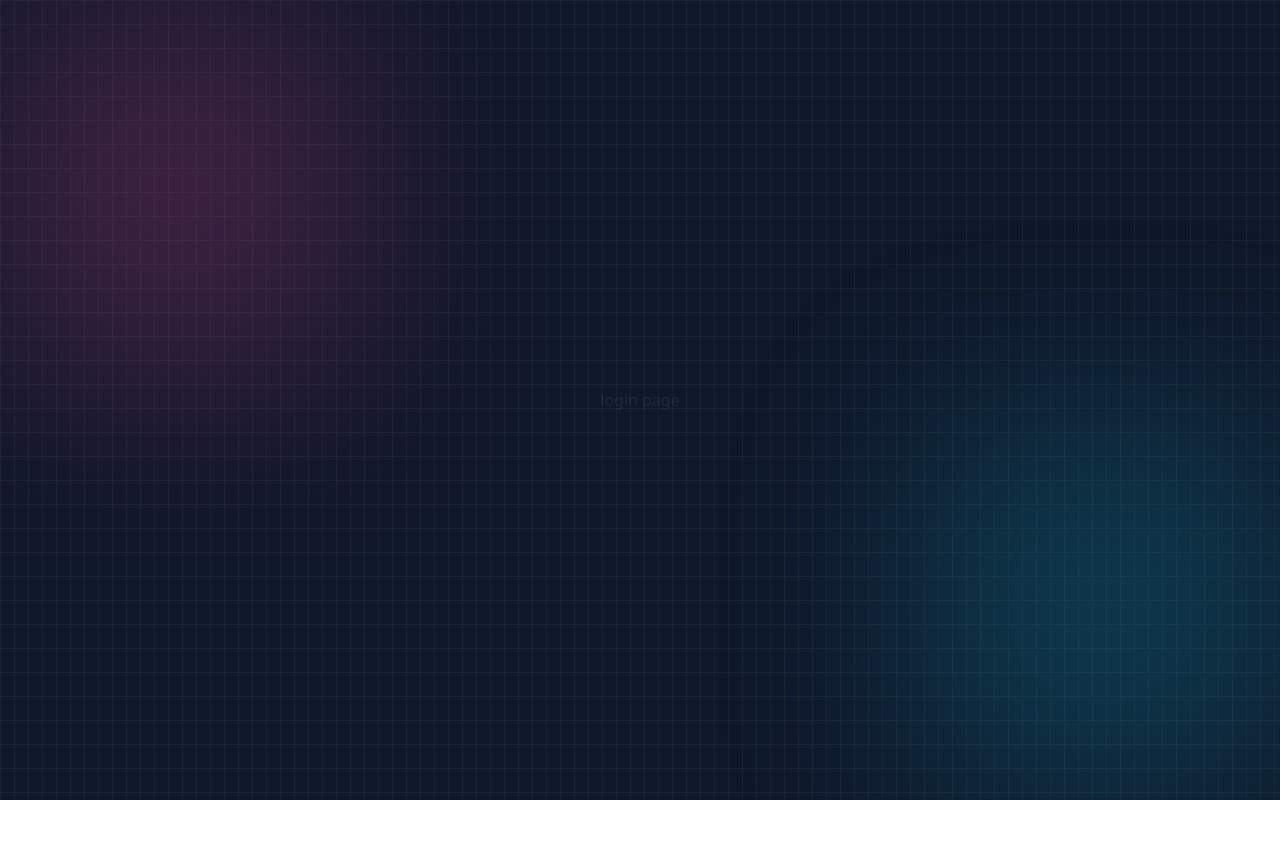
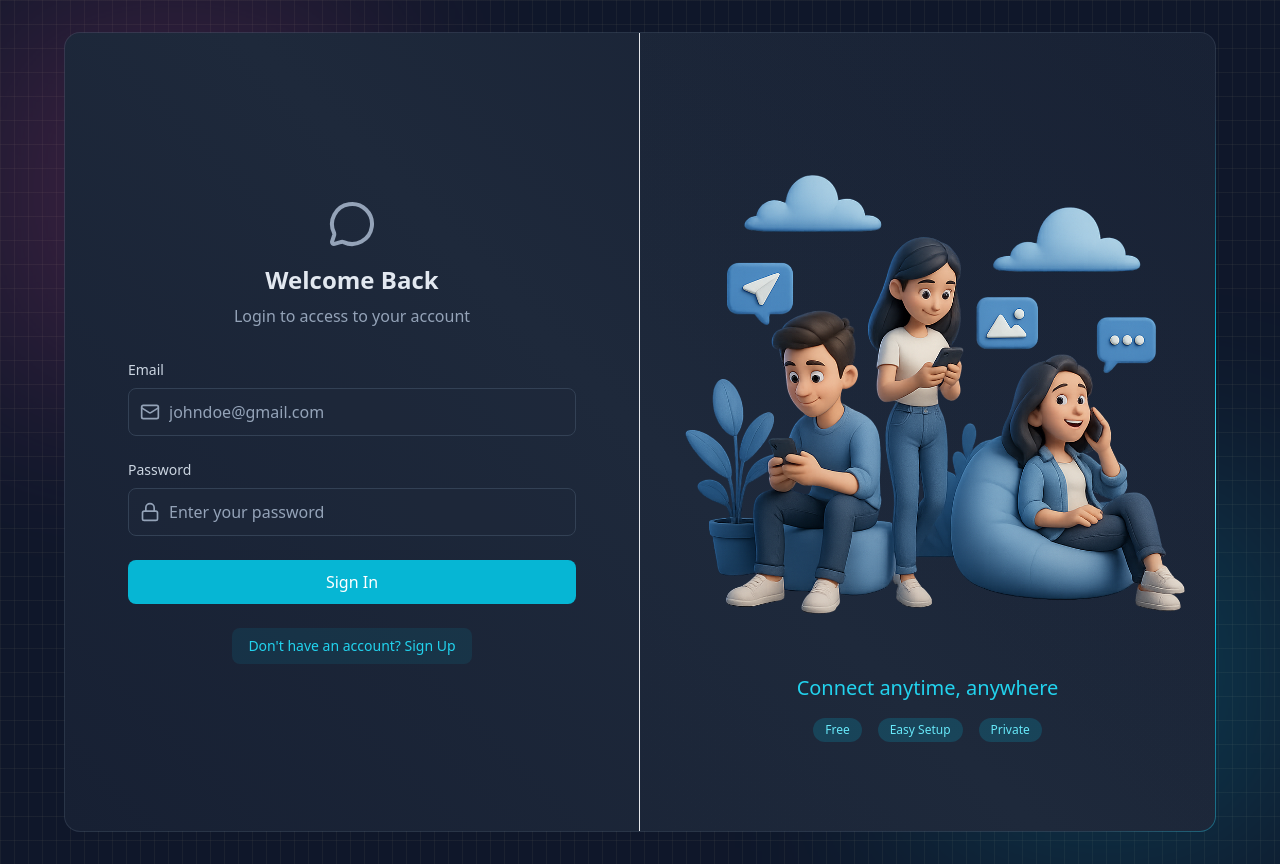
Before and after one commit to Chaitanya100000/chatify, a React (Vite) app in the folder frontend/: page /login in a window 1280 px wide. Before the commit the page ends 800 px from the top, so only its background shows below. Built offline with nearby package versions, Linux system fonts and the light colour scheme; no server answers.

Commit message:
login&logout implemented

```diff
--- a/frontend/src/pages/ChatPage.jsx
+++ b/frontend/src/pages/ChatPage.jsx
@@ -1,9 +1,12 @@
 import React from 'react'
+import { useAuthStore } from '../store/useAuthStore'
 
 const ChatPage = () => {
-
+  const {logout} = useAuthStore()
   return (
-    <div>Chat page</div>
+    <div className='z-10 '>Chat page
+      <button onClick={logout}>LogOUT</button>
+    </div>
   )
 }
 
--- a/frontend/src/pages/LoginPage.jsx
+++ b/frontend/src/pages/LoginPage.jsx
@@ -1,11 +1,108 @@
 import React from 'react'
+import { useState } from 'react';
 import { useAuthStore } from '../store/useAuthStore'
+import BorderAnimatedContainer from "../components/BorderAnimatedContainer";
+import { MessageCircleIcon, MailIcon, LoaderIcon, LockIcon } from "lucide-react"
+import { Link } from 'react-router'
+
+
 
 const LoginPage = () => {
-  const { authUser, isLoading, login } = useAuthStore()
+  const [formData, setFormData] = useState({ email: "", password: "" })
+  const { login, isLogginIn } = useAuthStore()
+
+  const handleSubmit = (e) => {
+    e.preventDefault();
+    login(formData);
+  }
+
   return (
-    <div>
-      login page
+    <div className='w-full flex items-center justify-center p-4 bg-slate-900'>
+      <div className='relative w-full max-w-6xl md:h-[800px] h-[650px]'>
+        <BorderAnimatedContainer>
+          <div className='w-full flex flex-col md:flex-row'>
+            {/* FORM COLUMN - LEFT SIDE */}
+            <div className='md:w-1/2 p-8  flex items-center justify-center md:border-r border-slate-600/300'>
+              <div className='w-full max-w-md'>
+                {/* HEADING TEXT */}
+                <div className="text-center mb-8">
+                  <MessageCircleIcon className="w-12 h-12 mx-auto text-slate-400 mb-4" />
+                  <h2 className="text-2xl font-bold text-slate-200 mb-2">Welcome Back</h2>
+                  <p className="text-slate-400">Login to access to your account</p>
+                </div>
+                {/* FORM */}
+                <form onSubmit={handleSubmit} className="space-y-6">
+
+                  {/* EMAIL INPUT */}
+                  <div>
+                    <label className="auth-input-label">Email</label>
+                    <div className="relative">
+                      <MailIcon className="auth-input-icon" />
+
+                      <input
+                        type="email"
+                        value={formData.email}
+                        onChange={(e) => setFormData({ ...formData, email: e.target.value })}
+                        className="input"
+                        placeholder="johndoe@gmail.com"
+                      />
+                    </div>
+                  </div>
+                  {/* PASSWORD INPUT */}
+                  <div>
+                    <label className="auth-input-label">Password</label>
+                    <div className="relative">
+                      <LockIcon className="auth-input-icon" />
+
+                      <input
+                        type="password"
+                        value={formData.password}
+                        onChange={(e) => setFormData({ ...formData, password: e.target.value })}
+                        className="input"
+                        placeholder="Enter your password"
+                      />
+                    </div>
+                  </div>
+
+                  {/* SUBMIT BUTTON */}
+                  <button className='auth-btn' type='submit' disabled={isLogginIn}>
+                    {isLogginIn ? (
+                      <LoaderIcon className='w-full h-5 animate-spin text-center' />
+                    ) : (
+                      "Sign In"
+                    )}
+                  </button>
+                </form>
+
+                <div className="mt-6 text-center">
+                  <Link to="/signup" className="auth-link">
+                    Don't have an account? Sign Up
+                  </Link>
+                </div>
+              </div>
+            </div>
+            {/* FORM ILLUSTRATION - RIGHT SIDE */}
+            <div className="hidden md:w-1/2 md:flex items-center justify-center p-6 bg-gradient-to-bl from-slate-800/20 to-transparent">
+              <div>
+                <img
+                  src="/login.png"
+                  alt="People using mobile devices"
+                  className="w-full h-auto object-contain"
+                />
+                <div className="mt-6 text-center">
+                  <h3 className="text-xl font-medium text-cyan-400">Connect anytime, anywhere</h3>
+
+                  <div className="mt-4 flex justify-center gap-4">
+                    <span className="auth-badge">Free</span>
+                    <span className="auth-badge">Easy Setup</span>
+                    <span className="auth-badge">Private</span>
+                  </div>
+                </div>
+              </div>
+            </div>
+          </div>
+        </BorderAnimatedContainer>
+      </div>
     </div>
   )
 }
--- a/frontend/src/pages/SignUpPage.jsx
+++ b/frontend/src/pages/SignUpPage.jsx
@@ -63,7 +63,7 @@
                   <div>
                     <label className="auth-input-label">Password</label>
                     <div className="relative">
-                      <MailIcon className="auth-input-icon" />
+                      <LockIcon className="auth-input-icon" />
 
                       <input
                         type="password"
--- a/frontend/src/store/useAuthStore.js
+++ b/frontend/src/store/useAuthStore.js
@@ -6,6 +6,7 @@
   authUser: null,
   isCheckingAuth: true,
   isSigningUp: false,
+  isLogginIn: false,
 
   checkAuth: async () => {
     try {
@@ -32,4 +33,27 @@
       set({ isSigningUp: false });
     }
   },
+  login: async (data) => {
+    set({ isLogginIn: true });
+    try {
+      const res = await axiosInstance.post("/auth/login", data);
+      set({ authUser: res.data });
+
+      toast.success("Logged in successfully");
+    } catch (error) {
+      toast.error(error.response.data.message);
+    } finally {
+      set({ isLogginIn: false });
+    }
+  },
+  logout: async () => {
+    try {
+      await axiosInstance.post("/auth/logout");
+      set({ authUser: null });
+      toast.success("Logged out successfully");
+    } catch (error) {
+      toast.error("Error logging out");
+      console.log("Logout error", error);
+    }
+  },
 }));
```
